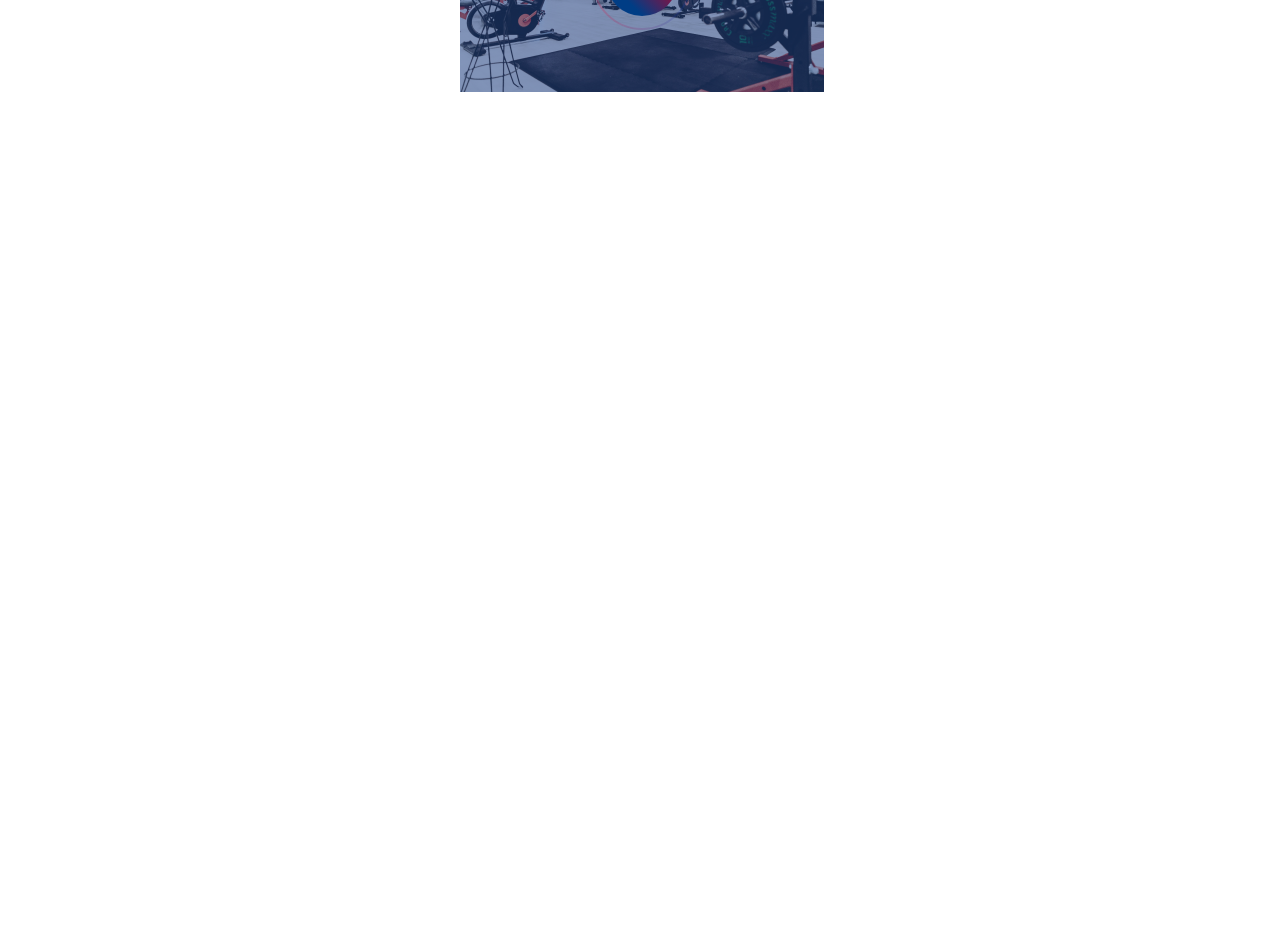
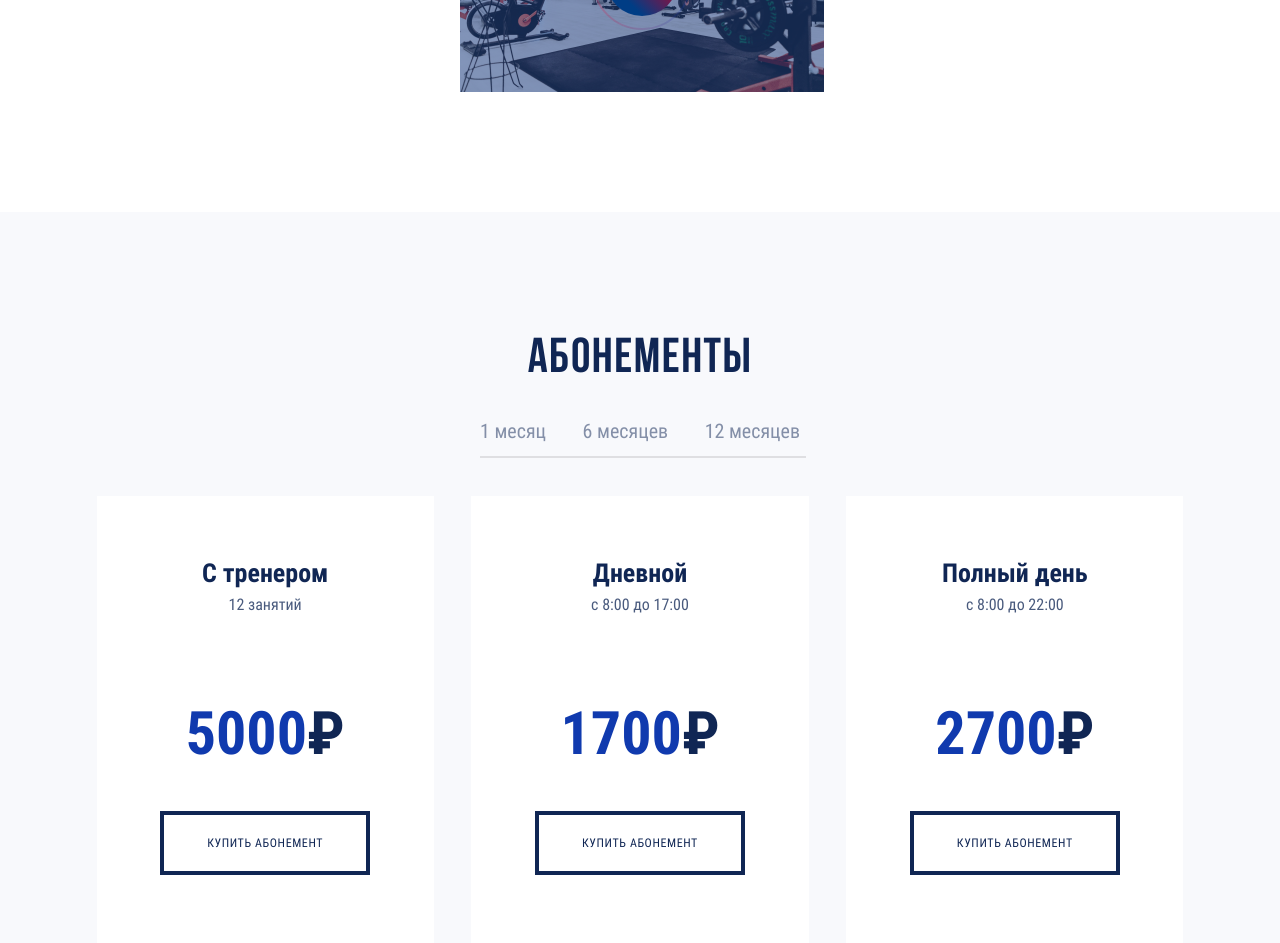
Before and after one commit to bazavei/Fitnes, a website: page source/index.html in a window 1280 px wide. Shown: the part 1201-2144 px from the top of the page. Before the commit the page ends 1413 px from the top, so only its background shows below. Drawn offline with nearby package versions, Linux system fonts and the light colour scheme; files that its build step writes are made by us from their sources.

Commit message:
начинает реализацию блока Абонементы десктоная версия

```diff
--- a/source/index.html
+++ b/source/index.html
@@ -34,7 +34,7 @@
               <li class="main-block__item">Кардио-зона</li>
             </ul>
           </div>
-          <a href="#" class="button main-block__button">Купить абонемент</a>
+          <a href="#tickets" class="button main-block__button">Купить абонемент</a>
         </div>
         <ul class="main-block__social-list">
           <li class="main-block__social-item">
@@ -97,9 +97,37 @@
         </div>
       </div>
     </section>
-    <section class="tickets">
-      <div class="container">
-
+    <section class="tickets" id="tickets">
+      <a href="#tickets"></a>
+      <div class="container tickets__container">
+        <div class="tickets__wrapper">
+          <h2 class="tickets__title section-title">Абонементы</h2>
+          <ul class="tickets__periods-list">
+            <li class="tickets__period-item" tabindex="0">1 месяц</li>
+            <li class="tickets__period-item" tabindex="0">6 месяцев</li>
+            <li class="tickets__period-item" tabindex="0">12 месяцев</li>
+          </ul>
+        </div>
+        <ul class="tickets__tariffs-list">
+          <li class="tickets__tariff-item" tabindex="0">
+            <h3 class="tickets__tariff-title">С тренером</h3>
+            <span class="tickets__tariff-description">12 занятий</span>
+            <p class="tickets__tariff-price">5000<span class="tickets__tariff-price--rub">&#8381;</span></p>
+            <a href="buy.html" class="button tickets__tariff-buy">Купить абонемент</a>
+          </li>
+          <li class="tickets__tariff-item" tabindex="0">
+            <h3 class="tickets__tariff-title">Дневной</h3>
+            <span class="tickets__tariff-description">с 8:00 до 17:00 </span>
+            <p class="tickets__tariff-price">1700<span class="tickets__tariff-price--rub">&#8381;</span></p>
+            <a href="buy.html" class="button tickets__tariff-buy">Купить абонемент</a>
+          </li>
+          <li class="tickets__tariff-item" tabindex="0">
+            <h3 class="tickets__tariff-title">Полный день</h3>
+            <span class="tickets__tariff-description">с 8:00 до 22:00 </span>
+            <p class="tickets__tariff-price">2700<span class="tickets__tariff-price--rub">&#8381;</span></p>
+            <a href="buy.html" class="button tickets__tariff-buy">Купить абонемент</a>
+          </li>
+        </ul>
       </div>
     </section>
   </main>
--- a/source/sass/blocks/tickets.scss
+++ b/source/sass/blocks/tickets.scss
@@ -1,3 +1,129 @@
 .tickets {
   background-color: $gray-background;
+  padding-top: 123px;
 }
+
+.tickets__container {
+  flex-direction: column;
+}
+
+.tickets__tariffs-list,
+.tickets__periods-list {
+  @include resetList;
+  @include flex;
+}
+
+.tickets__wrapper {
+  width: 100%;
+  margin: 0 auto;
+}
+
+.tickets__title {
+  text-align: center;
+}
+
+.tickets__periods-list {
+  justify-content: space-between;
+  position: relative;
+  width: 30%;
+  padding: 32px 3px 0;
+  margin: 0 auto;
+
+  &::before {
+    content: "";
+    position: absolute;
+    top: 100%;
+    width: 100%;
+    height: 2px;
+    background-color: rgba(120, 120, 120, 0.2);
+  }
+}
+
+.tickets__period-item {
+  font-size: 20px;
+  line-height: 150%;
+  text-align: center;
+  color: rgba(16, 38, 84, 0.5);
+  padding-bottom: 10px;
+
+  // &::before {
+  //   content: "";
+  //   position: absolute;
+  //   top: 118%;
+  //   width: 100%;
+  //   height: 2px;
+  //   background-color: $hover-color;
+
+  // }
+
+  // &::before:hover {
+  //   // content: "";
+  //   // position: absolute;
+  //   // top: 118%;
+  //   // width: 100%;
+  //   // height: 2px;
+  //   // background-color: $hover-color;
+  // }
+
+  &:hover {
+    color: $blue-text;
+    border-bottom: 2px solid $hover-color;
+  }
+}
+
+.tickets__tariffs-list {
+  width: 100%;
+  padding-top: 40px;
+  justify-content: space-between;
+}
+
+.tickets__tariff-item {
+  @include flex;
+  background-color: $white-bg;
+  width: 31.034%;
+  flex-direction: column;
+  justify-content: space-between;
+
+  padding-top: 57px;
+  padding-bottom: 68px;
+}
+
+.tickets__tariff-title {
+  @include roboto-cond;
+  text-align: center;
+  font-weight: 700;
+  color: $blue-text;
+  font-size: 26px;
+  line-height: 40px;
+}
+
+.tickets__tariff-description {
+  @include roboto-cond;
+  text-align: center;
+  font-size: 16px;
+  line-height: 150%;
+  color: $second-blue-text;
+}
+
+.tickets__tariff-price {
+  @include roboto-cond;
+  text-align: center;
+  font-weight: 700;
+  font-size: 60px;
+  line-height: 150%;
+  color: $light-blue-text;
+
+  padding-top: 72px;
+  padding-bottom: 32px;
+
+  &--rub {
+    color: $blue-text;
+  }
+}
+
+.tickets__tariff-buy {
+  color: $blue-text;
+  border-color: $blue-text;
+  padding: 21px 43px;
+  margin: 0 auto;
+}
--- a/source/sass/variables.scss
+++ b/source/sass/variables.scss
@@ -7,8 +7,12 @@ $retina-dppx: 1.5dppx;
 // Text color
 $white-text: #ffffff;
 $blue-text: #102654;
+$second-blue-text: #495a7d;
+$light-blue-text: #103aae;
 // Background color
 $white-bg: #ffffff;
 $gray-background: #f8f9fc;
 $red-background: #ed0233;
 $gradient: linear-gradient(45deg, rgba(0, 61, 133, 1) 20%, rgba(184, 0, 39, 1) 52%);
+// Another
+$hover-color: #d10a42;
```
Also changed, not shown: build/css/style.min.css, build/index.html, 1 other file.
